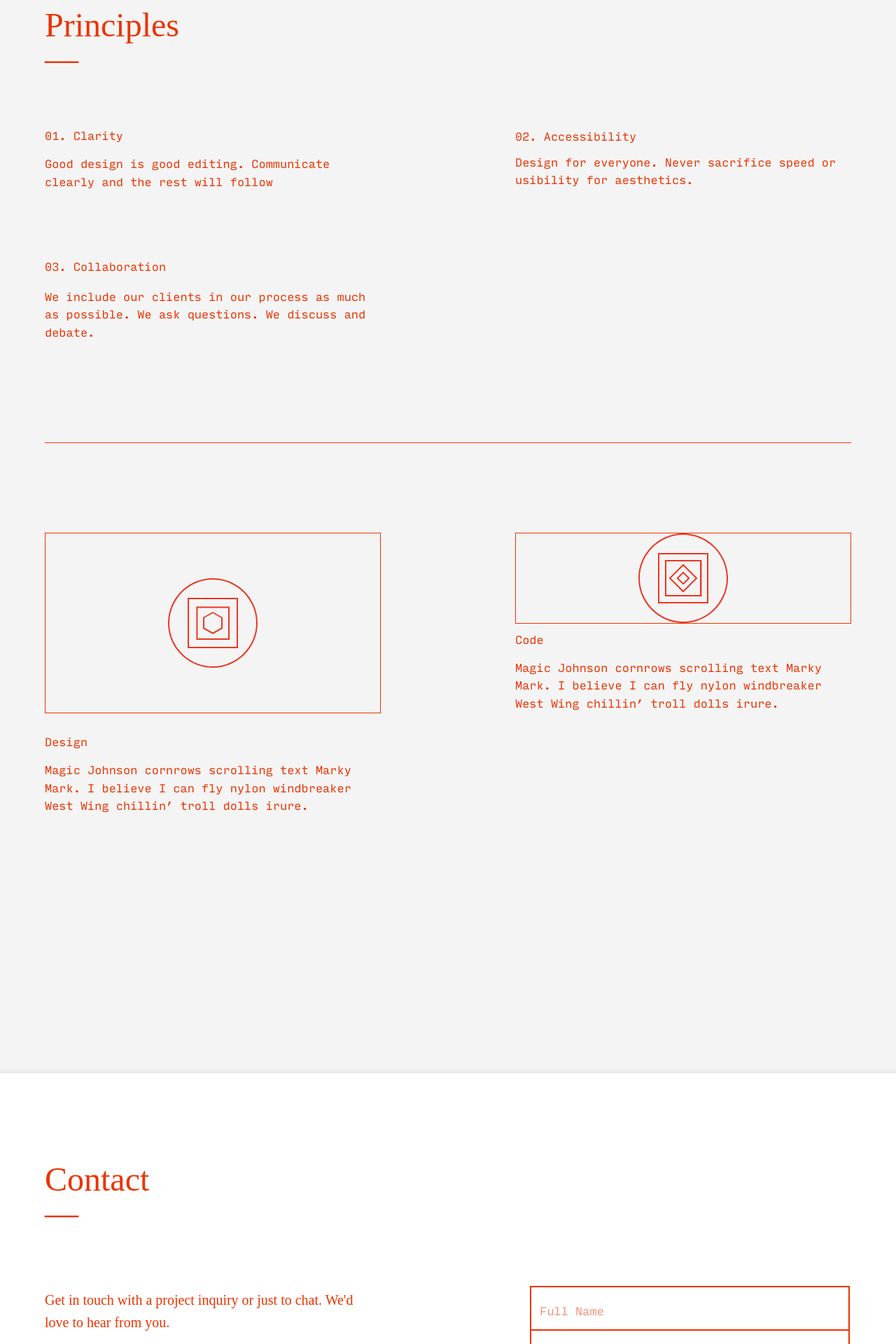
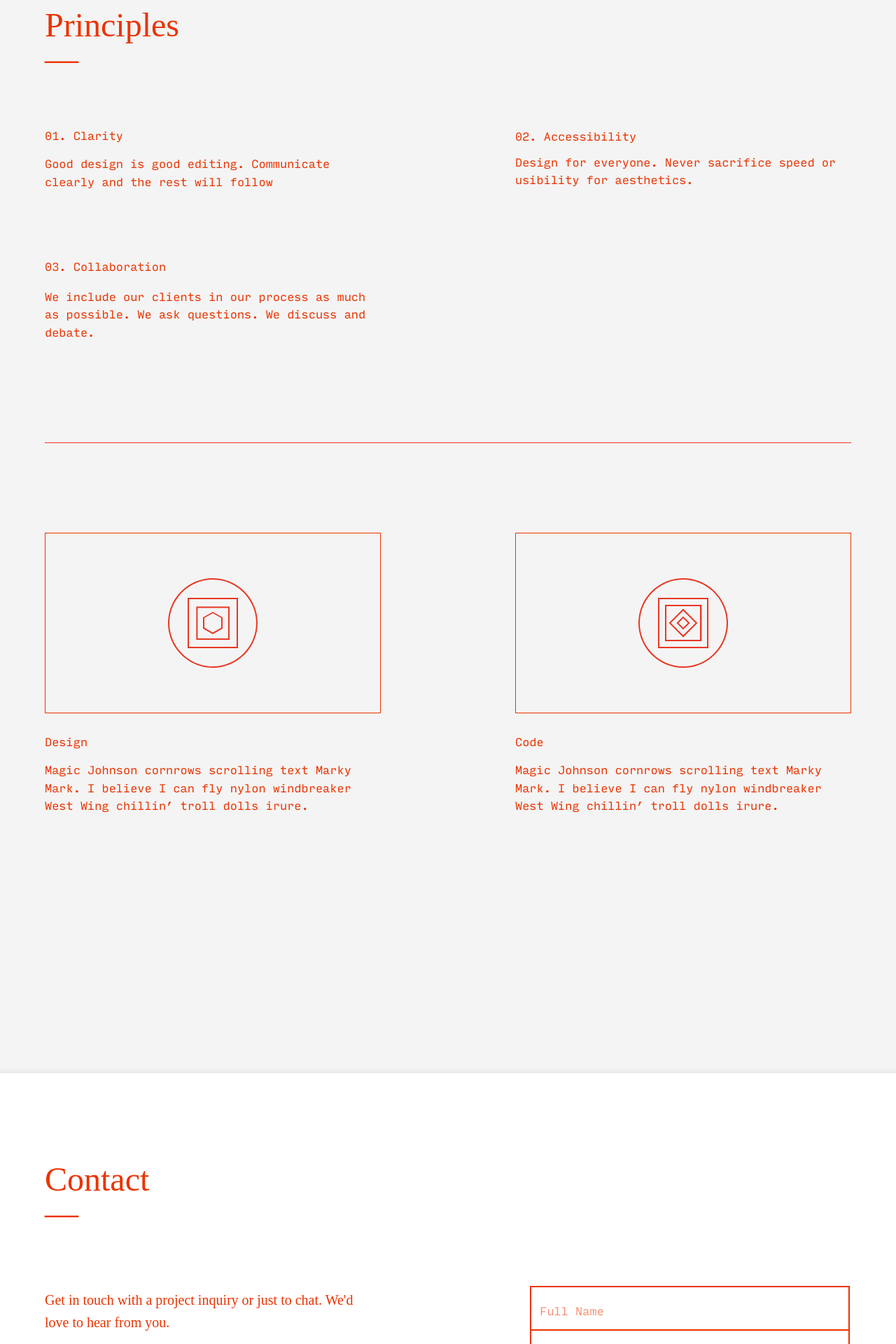
Before and after one commit to wearepatterns/wearepatterns.github.io, a Jekyll site: the page built from index.markdown, in a window 1280 px wide. Shown: the part 660-2580 px from the top of the page at 70% size. Built offline with Jekyll 4.4.1, drawn with Linux system fonts in a browser that asks for light colours.

Commit message:
Update new.html

```diff
--- a/_layouts/new.html
+++ b/_layouts/new.html
@@ -89,9 +89,9 @@
                 </div>
                 <div class="mb5 measure-ns">
             	    <div class="flex justify-center w-100 ba">
-            	        <img class="w3 w4-l" src="/code.svg">
+            	        <img class="mv5 w3 w4-l" src="/code.svg">
             	    </div>
-                    <h2 class="f5 fw3 normal lh-title">Code</h2>
+                    <h2 class="mt4 f5 fw3 normal lh-title">Code</h2>
 		    <p>Magic Johnson cornrows scrolling text Marky Mark. I believe I can fly nylon windbreaker West Wing chillin’ troll dolls irure.</p>
                 </div>
 
```
